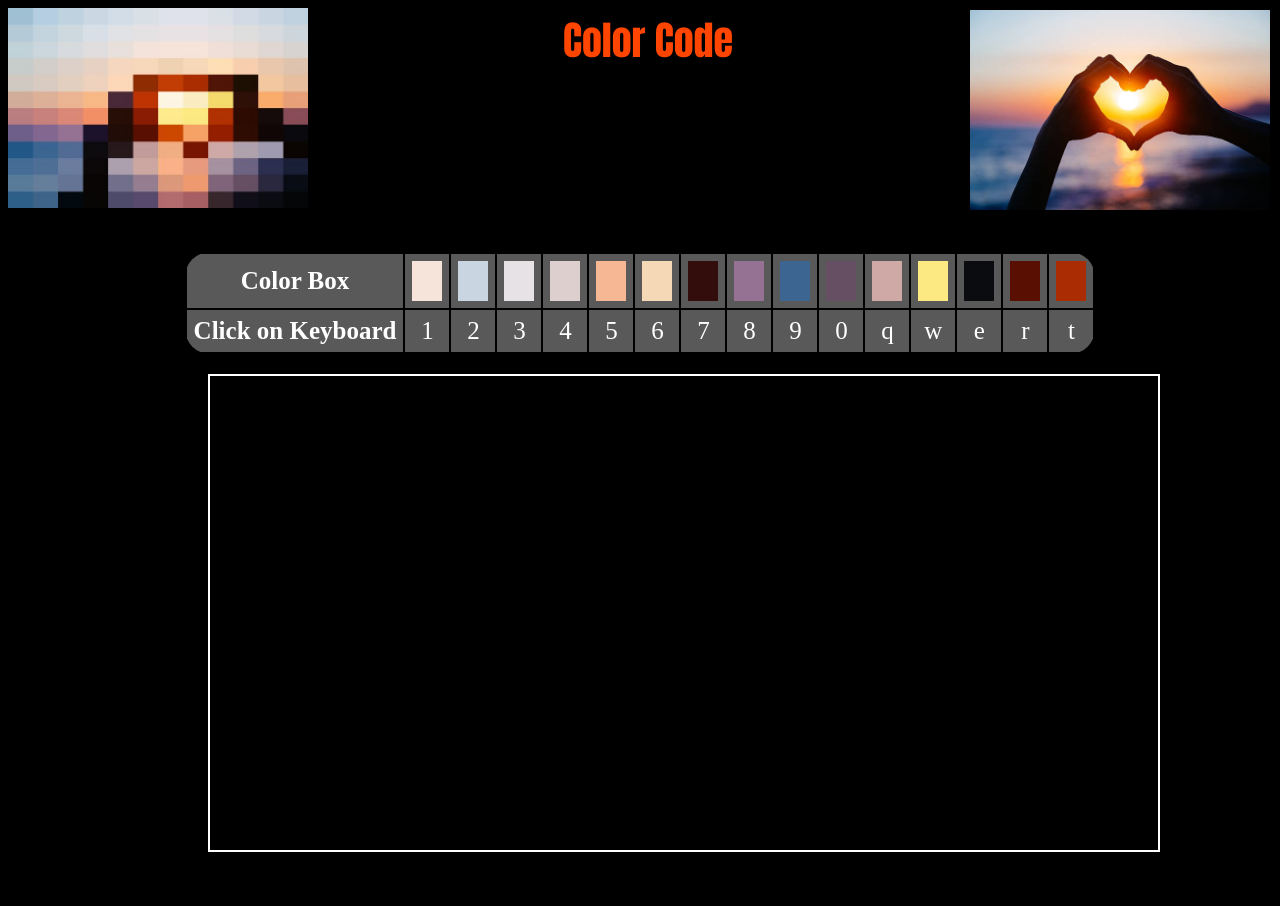
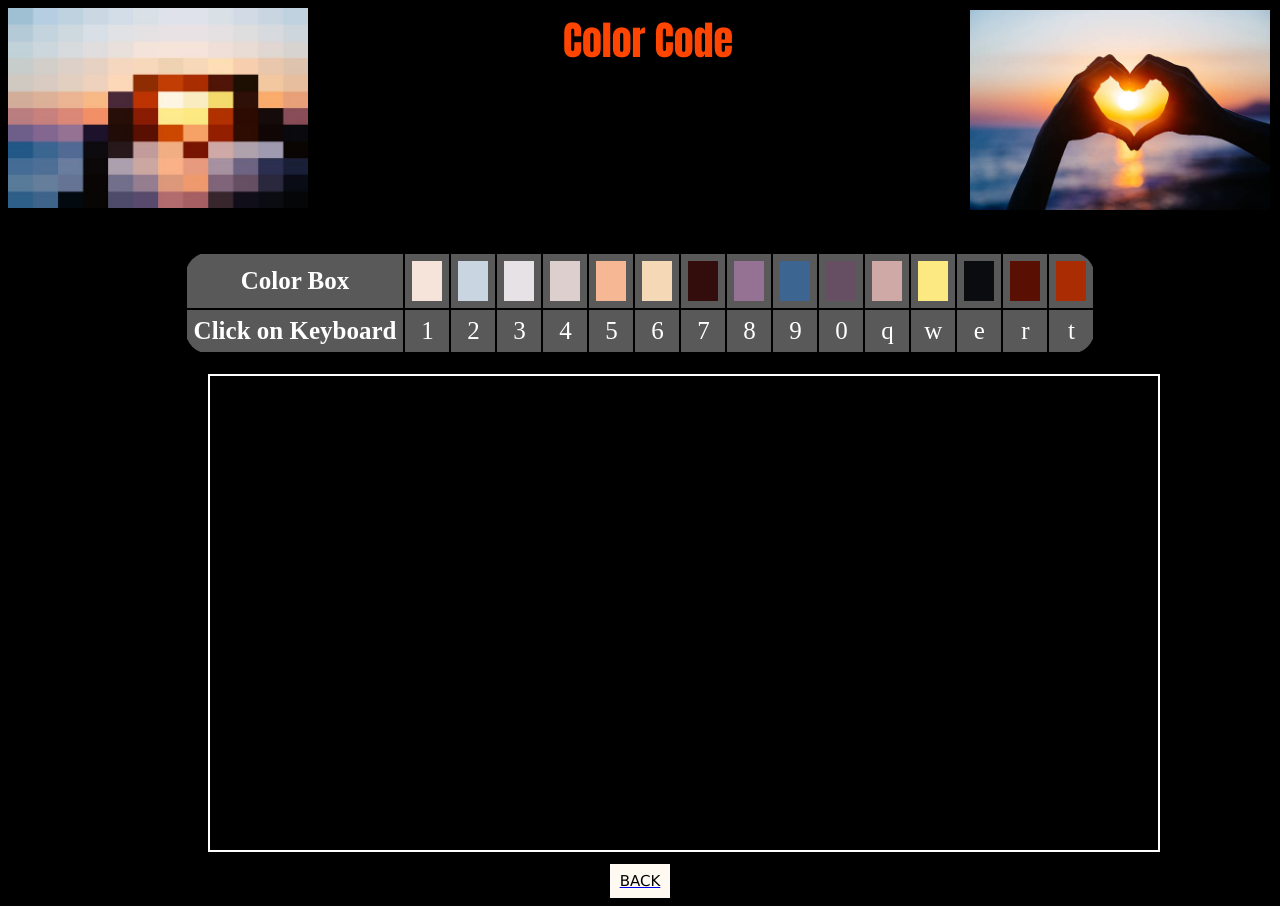
Before and after one commit to Annikunni/Final-1, a plain HTML site: page index.html in a window 1280 px wide. Before the commit the page ends 864 px from the top, so only its background shows below. Drawn offline with Linux system fonts and the light colour scheme.

Commit message:
added back button

```diff
--- a/index.html
+++ b/index.html
@@ -190,6 +190,23 @@
 			font-family: Impact, Haettenschweiler, 'Arial Narrow Bold', sans-serif;
 		}
 
+        .mainpage {
+            width:60px ;
+            height: auto;
+            margin: 0 auto;
+            margin-top: 8px;
+        }
+
+        .back {
+            text-align: center;
+            font-family: 'Lucida Sans', 'Lucida Sans Regular', 'Lucida Grande', 'Lucida Sans Unicode', Geneva, Verdana, sans-serif;
+            font-size: 15px;
+            font-weight:100;
+            padding: 8px;
+            color: black;
+            background-color: #fffaf1 ;
+        }
+
 
     </style>
 
@@ -245,6 +262,9 @@
     <canvas id="myCanvas" resize></canvas>
 
 
+    <div class="mainpage">
+        <a href="https://annikunni.github.io/Start/" > <div class="back">BACK</div> </a>
+    </div>
 
 
 
```
